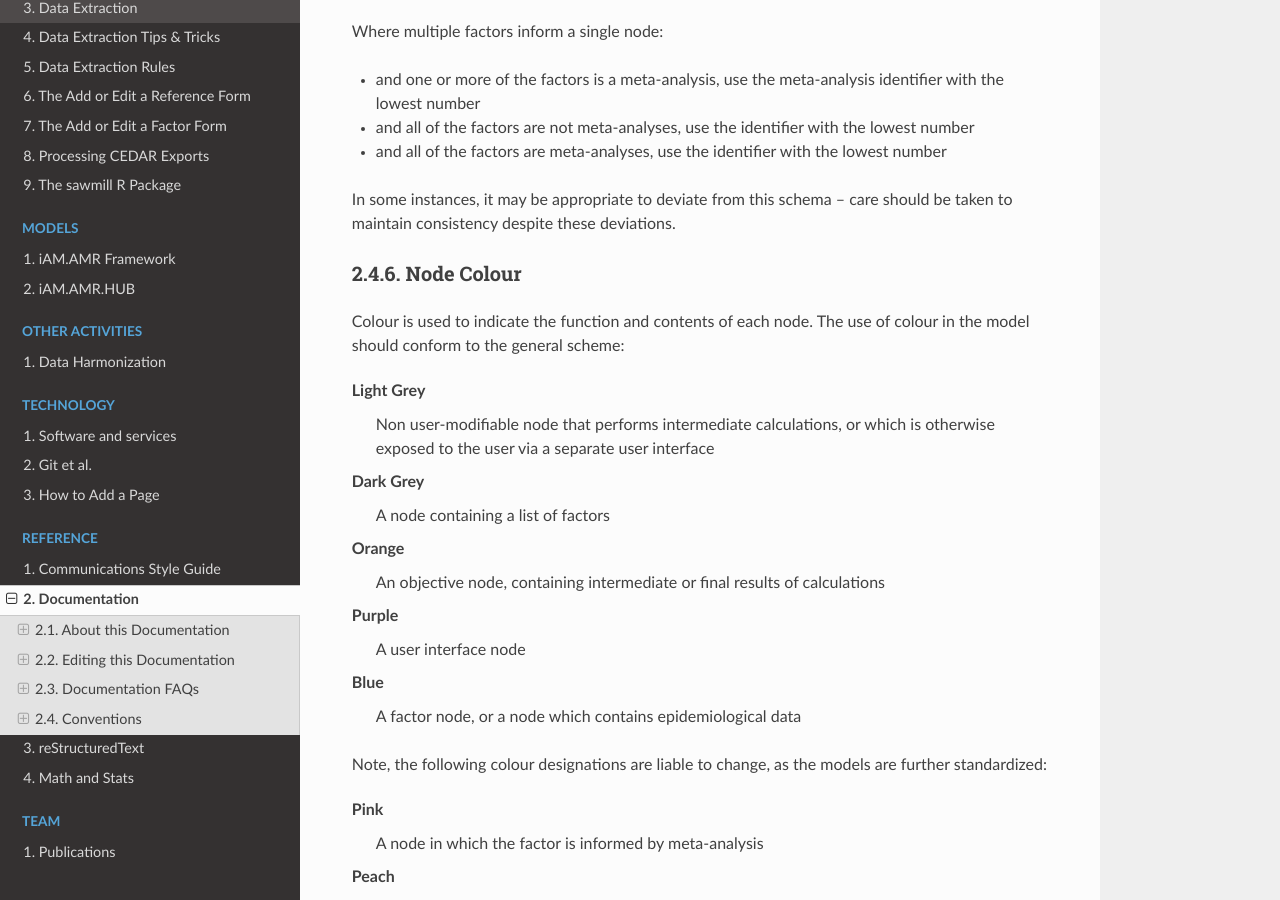
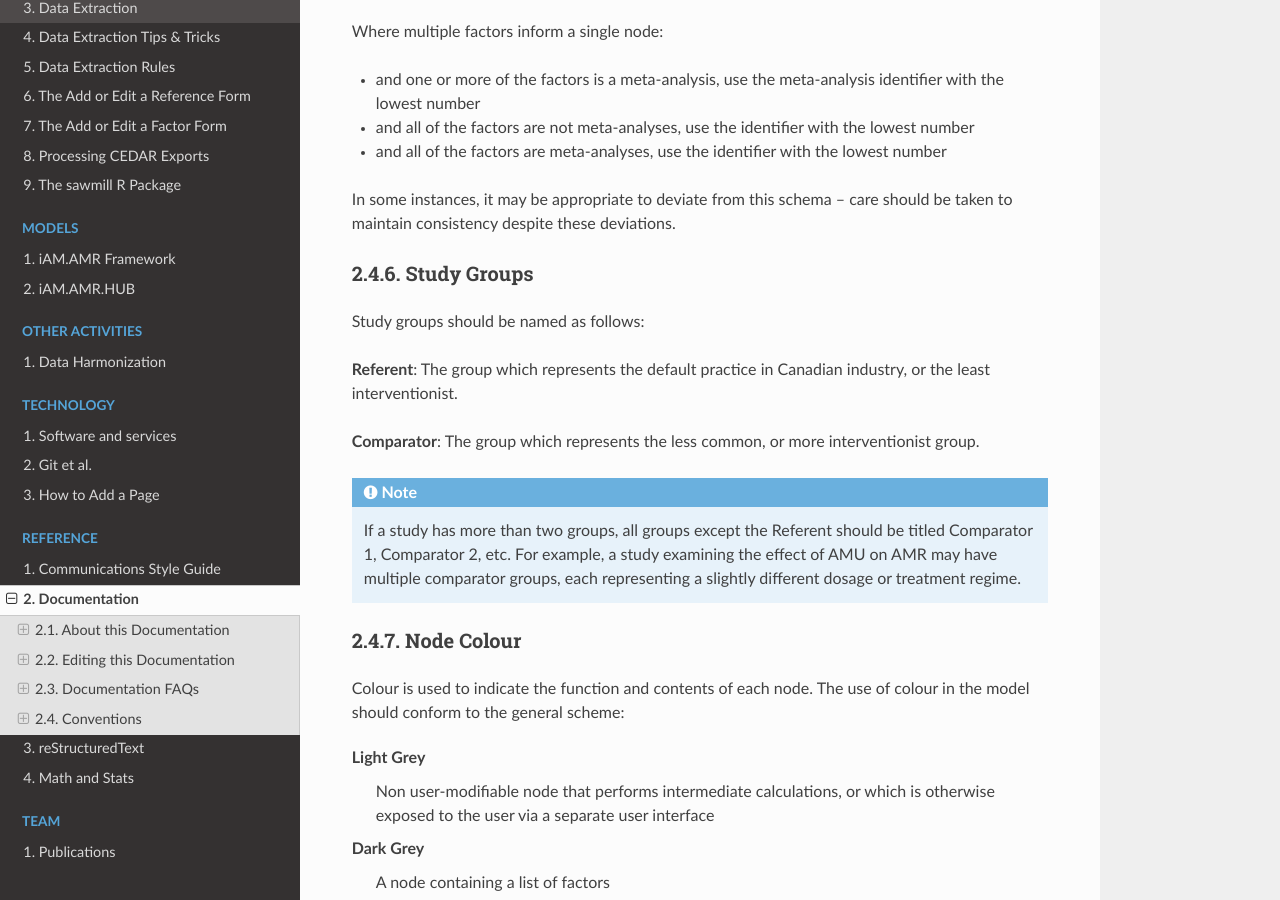
Before and after one commit to iAM-AMR/iAM.AMR.DOC, a Sphinx documentation site: the page built from source/10_reference/documentation.rst, in a window 1280 px wide and 900 px high, scrolled down 5402 px. Built offline with Sphinx 7.4.7 and the Read the Docs theme 2.0.0, drawn with Linux system fonts in a browser that asks for light colours; a script that is not in the unit is left out.

Commit message:
Comparator and Referent group naming conventions

```diff
--- a/source/10_reference/documentation.rst
+++ b/source/10_reference/documentation.rst
@@ -181,6 +181,17 @@ Where multiple factors inform a single node:
 
 In some instances, it may be appropriate to deviate from this schema – care should be taken to maintain consistency despite these deviations.
 
+Study Groups
+~~~~~~~~~~~~
+
+Study groups should be named as follows:
+
+**Referent**: The group which represents the default practice in Canadian industry, or the least interventionist.
+
+**Comparator**: The group which represents the less common, or more interventionist group.
+
+.. note:: If a study has more than two groups, all groups except the Referent should be titled Comparator 1, Comparator 2, etc. For example, a study examining the effect of AMU on AMR may have multiple comparator groups, each representing a slightly different dosage or treatment regime.
+
 Node Colour
 ~~~~~~~~~~~
 Colour is used to indicate the function and contents of each node. The use of colour in the model should conform to the general scheme:
```
